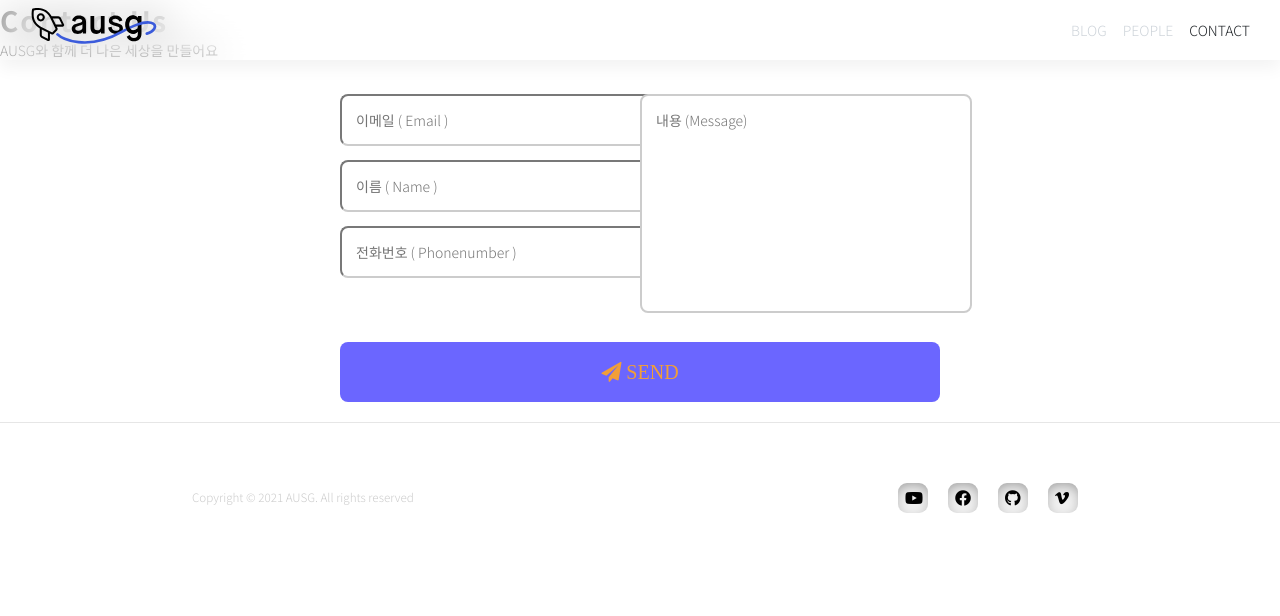
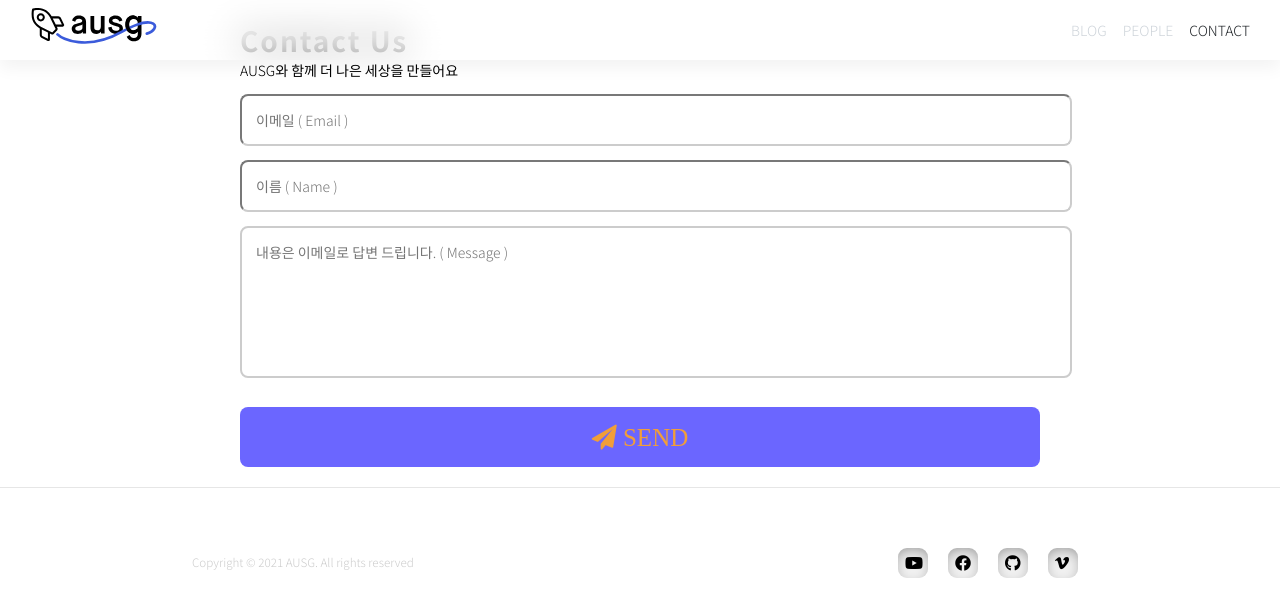
Before and after one commit to AUSG/Relay-Homepage, a Next.js app in the folder client/: page /contact in a window 1280 px wide. Shown: the top 616 px of the page. Built offline with nearby package versions, Linux system fonts and the light colour scheme.

Commit message:
modify contact page

```diff
--- a/client/src/pages/contact.tsx
+++ b/client/src/pages/contact.tsx
@@ -1,46 +1,44 @@
-import Intro from "@ausg/components/molecules/Intro";
 import AppLayout from "@ausg/components/templates/AppLayout";
 import { NextPage } from "next";
 
 const ContactPage: NextPage = () => {
   return (
     <AppLayout>
-      <Intro
-        title="Contact Us"
-        description="AUSG와 함께 더 나은 세상을 만들어요"
-      />
       <div className="contact">
-        <form action="https://formspree.io/f/xgeprzaq" method="post">
-          <div className="half left">
+        <div className="py-20 px-3 text-black">
+          <h1 className="mb-8 text-4xl font-bold">Contact Us</h1>
+
+          <p className="text-base">AUSG와 함께 더 나은 세상을 만들어요</p>
+        </div>
+        <form action="https://formspree.io/f/xgeprzaq" noValidate={true} method="post">
+          <div className="half">
             <input
               className="boxes"
               type="email"
               name="_replyto"
               placeholder="이메일 ( Email )"
+              aria-required={true}
+              data-validation-required-message="Please enter your email address."
             />
             <input
               className="boxes"
               type="text"
               name="name"
               placeholder="이름 ( Name )"
+              aria-required={true}
+              data-validation-required-message="Please enter your name."
             />
-            <input
-              className="boxes"
-              type="text"
-              name="phone"
-              placeholder="전화번호 ( Phonenumber )"
-            />
-          </div>
-          <div className="half right">
             <textarea
               className="boxes"
               id="message"
               name="message"
-              placeholder="내용 (Message)"
+              placeholder="내용은 이메일로 답변 드립니다. ( Message )"
+              aria-required={true}
+              data-validation-required-message="Please enter a message."
             ></textarea>
           </div>
           <button className="sendbutton" type="submit" value="Send">
-            <i className="fa fa-paper-plane"> SEND</i>
+            <i className="fa fa-paper-plane">   SEND</i>
           </button>
         </form>
       </div>
--- a/client/src/styles/global.css
+++ b/client/src/styles/global.css
@@ -126,9 +126,12 @@ body {
 /*Contact Page*/
 
 .contact {
-  max-width: 600px;
+  max-width: 800px;
+  margin: 20px auto;
+}
+
+.contact > form {
   text-align: center;
-  margin: 20px auto;
 }
 
 .contact .boxes {
@@ -148,34 +151,18 @@ body {
 }
 
 .contact .half {
-  float: left;
-  width: 48%;
+  width: 100%;
   margin-bottom: 1em;
 }
 
-.contact .right {
-  width: 50%;
-}
-
-.contact .left {
-  margin-right: 2%;
-}
-
 .contact #message {
-  height: 187px;
-}
-
-@media (max-width: 480px) {
-  .half {
-    width: 100%;
-    float: none;
-  }
+  height: 120px;
 }
 
 .sendbutton {
   margin-top: 15px;
   height: 60px;
-  width: 600px;
+  width: 100%;
   border-radius: 8px;
   background-color: #6b66ff;
   overflow: hidden;
@@ -184,7 +171,7 @@ body {
 
 .sendbutton i {
   color: #f19e39;
-  font-size: 20px;
+  font-size: 25px;
 }
 
 .sendbutton:hover {
@@ -195,6 +182,18 @@ body {
   color: #6b66ff;
   transform: scale(1.1);
 }
+
+@media (max-width: 480px) {
+  .half {
+    width: 100%;
+    float: none;
+  }
+  .sendbutton {
+    width: 100%;
+    float: none;
+  }
+}
+
 /* footer */
 .doc_footer {
   display: block;
```
